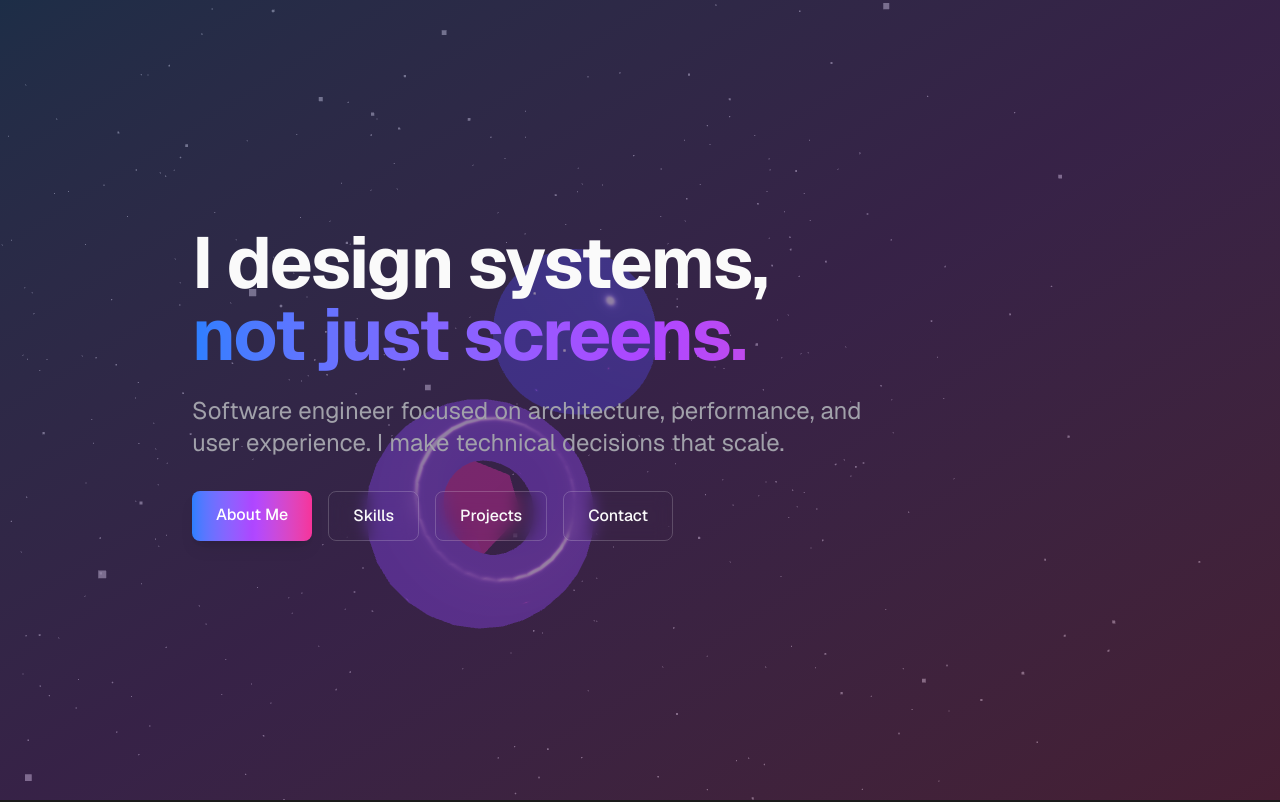
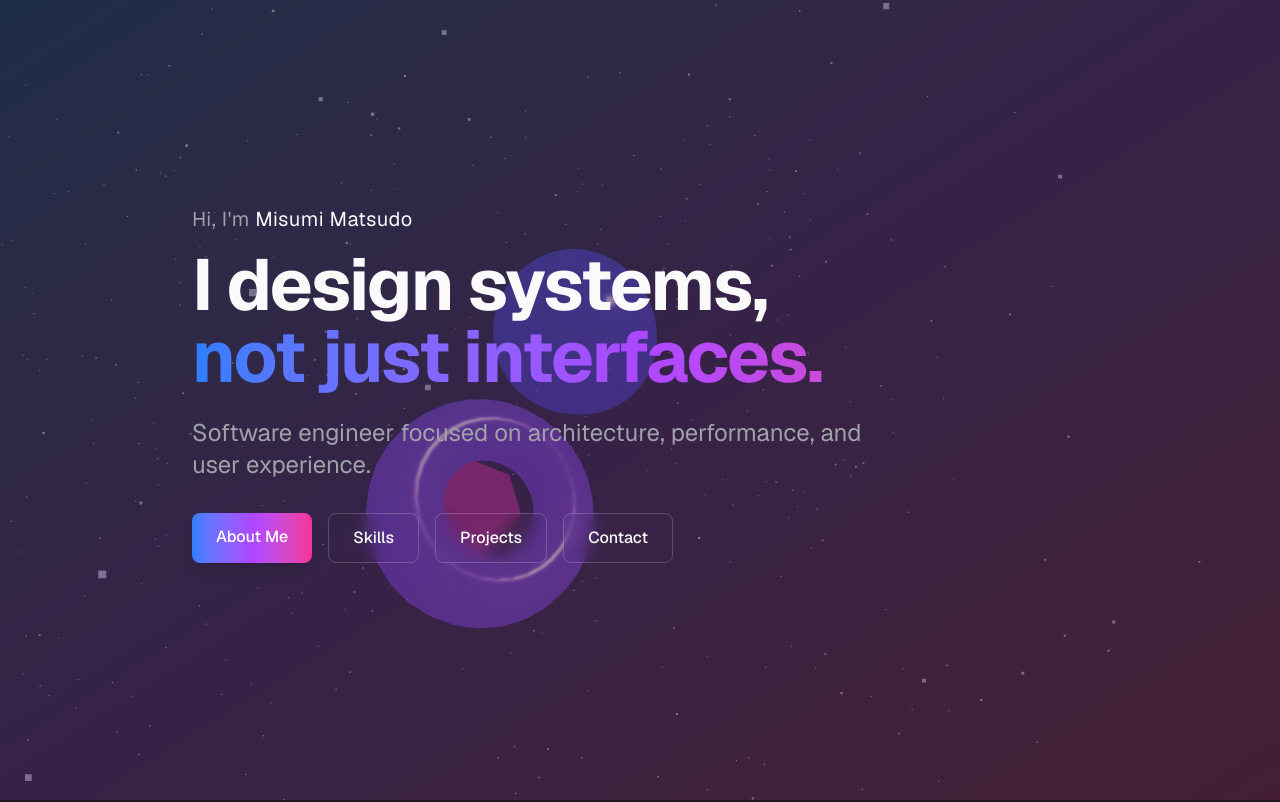
Before and after one commit to matsu641/my-portfolio, a Next.js app: page / in a window 1280 px wide. Shown: the top 802 px of the page. Built offline with nearby package versions, Linux system fonts and the light colour scheme.

Commit message:
Add my name on hero section

```diff
--- a/components/Hero.tsx
+++ b/components/Hero.tsx
@@ -292,6 +292,16 @@ export default function Hero() {
           transition={{ duration: 1 }}
         >
 
+          {/* 名前 */}
+          <motion.p
+            initial={{ opacity: 0, y: -20 }}
+            animate={{ opacity: 1, y: 0 }}
+            transition={{ delay: 0.2, duration: 0.6 }}
+            className="text-lg md:text-xl text-muted mb-4 tracking-wide"
+          >
+            Hi, I'm <span className="text-foreground font-large">Misumi Matsudo</span>
+          </motion.p>
+
           {/* タイトル */}
           <h1
             ref={titleRef}
@@ -299,7 +309,7 @@ export default function Hero() {
           >
             <span className="block">I design systems,</span>
             <span className="block text-transparent bg-clip-text bg-gradient-to-r from-blue-500 via-purple-500 to-pink-500">
-              not just screens.
+              not just interfaces.
             </span>
           </h1>
 
@@ -310,7 +320,6 @@ export default function Hero() {
             className="text-xl md:text-2xl text-muted max-w-2xl mb-8"
           >
             Software engineer focused on architecture, performance, and user experience.
-            I make technical decisions that scale.
           </motion.p>
 
           {/* メインボタン */}
```
